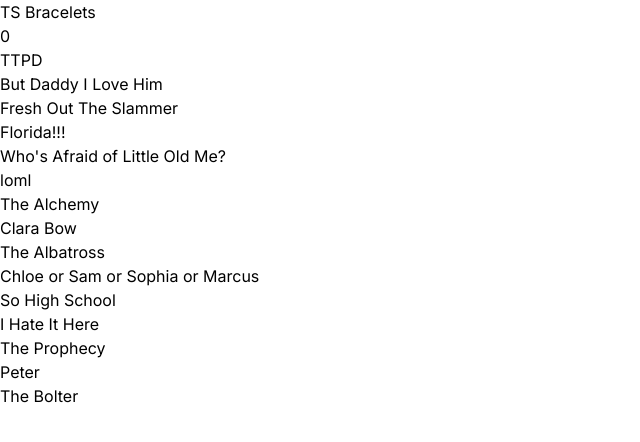
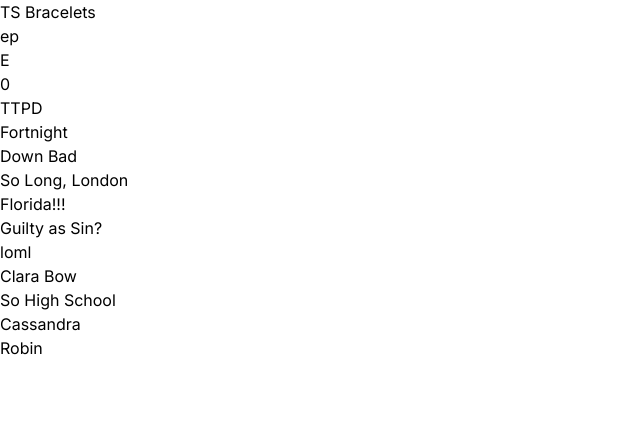
Before and after one commit to tjessica13/ts-bracelets, a Next.js app: page / in a window 1280 px wide. Shown: the top 442 px of the page, without its empty margins (0-640 px from the left). Built offline with nearby package versions, Linux system fonts and the light colour scheme.

Commit message:
exclude letters functions for remove

```diff
--- a/app/page.tsx
+++ b/app/page.tsx
@@ -1,38 +1,7 @@
-import { albums } from '@/data/albums';
+import SongsComponent from '@/components/SongsComponent';
 
 export default function Home() {
-
-  const excludeLetters = ["k", "n"]
-
-  function filterSongs(song: string) {
-    let lowerSong = song.toLowerCase()
-
-    // https://stackoverflow.com/questions/5582574/how-to-check-if-a-string-contains-text-from-an-array-of-substrings-in-javascript
-    if (!excludeLetters.some(letter => lowerSong.includes(letter))){
-      return song
-    }
-  }
-
   return (
-    <main>
-      <h1>TS Bracelets</h1>
-      <div>
-        {
-          albums.map((item, i) => (
-            <div>
-              <h2>{i}</h2>
-              <h2>{item.album}</h2>
-              {
-                item.songs.map((song, j) => (
-                  <div>
-                    <h2>{filterSongs(song)}</h2>
-                  </div>
-                ))
-              }
-            </div>
-          ))
-        }
-      </div>
-    </main>
+    <SongsComponent />
   );
 }
--- /dev/null
+++ b/components/SongsComponent.tsx
@@ -0,0 +1,49 @@
+"use client"
+import { albums } from '@/data/albums';
+import { useState } from 'react';
+
+const SongsComponent = () => {
+
+  const [excludeLetters, setExcludeLetters] = useState<string[]>(["e", "p"]);
+
+  function filterSongs(song: string) {
+    let lowerSong = song.toLowerCase()
+
+    // https://stackoverflow.com/questions/5582574/how-to-check-if-a-string-contains-text-from-an-array-of-substrings-in-javascript
+    if (!excludeLetters.some(letter => lowerSong.includes(letter))){
+        return song
+    }
+  }
+
+  function handleClick(letter: string) {
+    setExcludeLetters(l => l.filter(item => item !== letter));
+  }
+
+  return (
+    <main>
+      <h1>TS Bracelets</h1>
+        <h1>{excludeLetters}</h1>
+        <button value={"e"} onClick={() => handleClick("e")}>E</button>
+
+      <div>
+        {
+          albums.map((item, i) => (
+            <div>
+              <h2>{i}</h2>
+              <h2>{item.album}</h2>
+              {
+                item.songs.map((song, j) => (
+                  <div>
+                    <h2>{filterSongs(song)}</h2>
+                  </div>
+                ))
+              }
+            </div>
+          ))
+        }
+      </div>
+    </main>
+  );
+}
+
+export default SongsComponent
```
